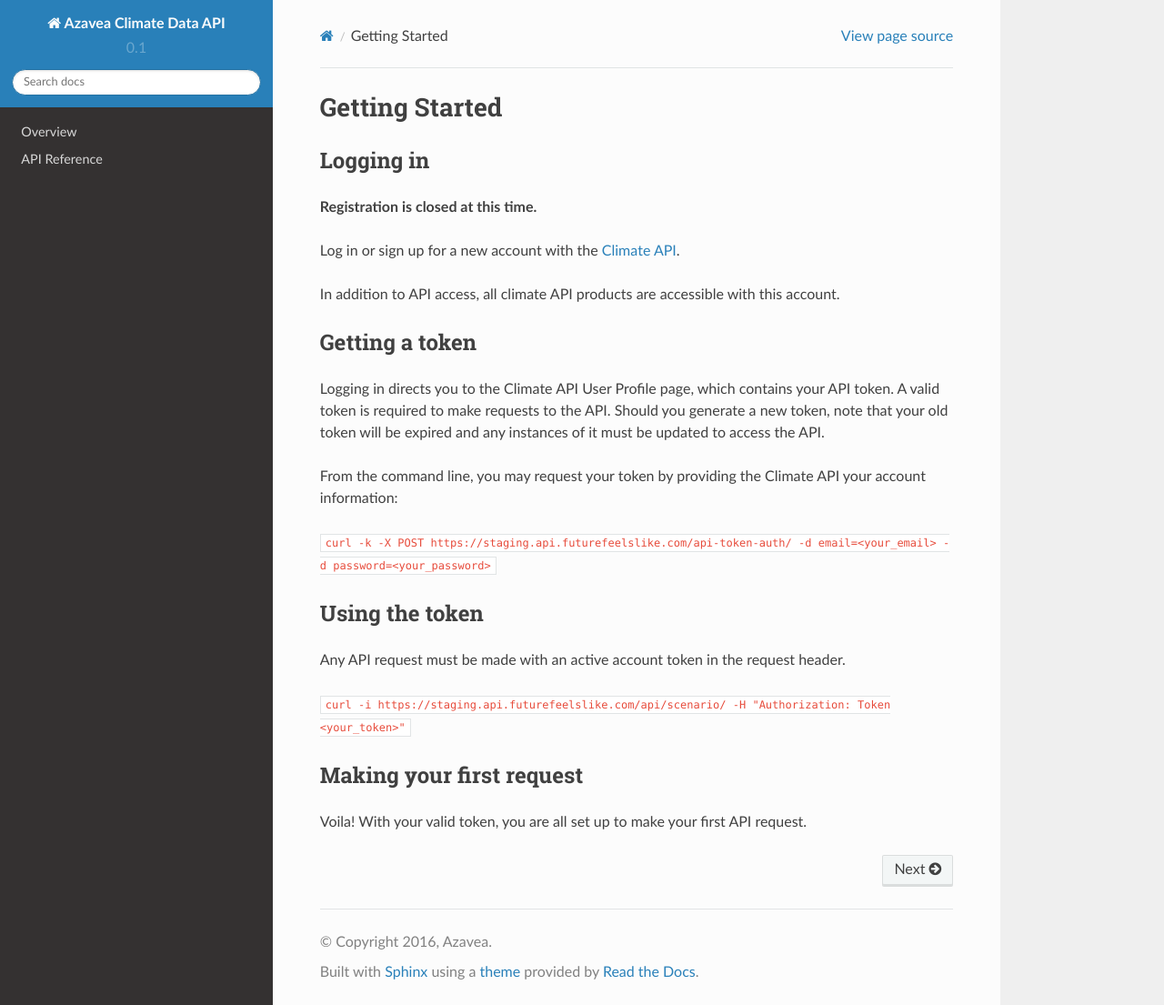
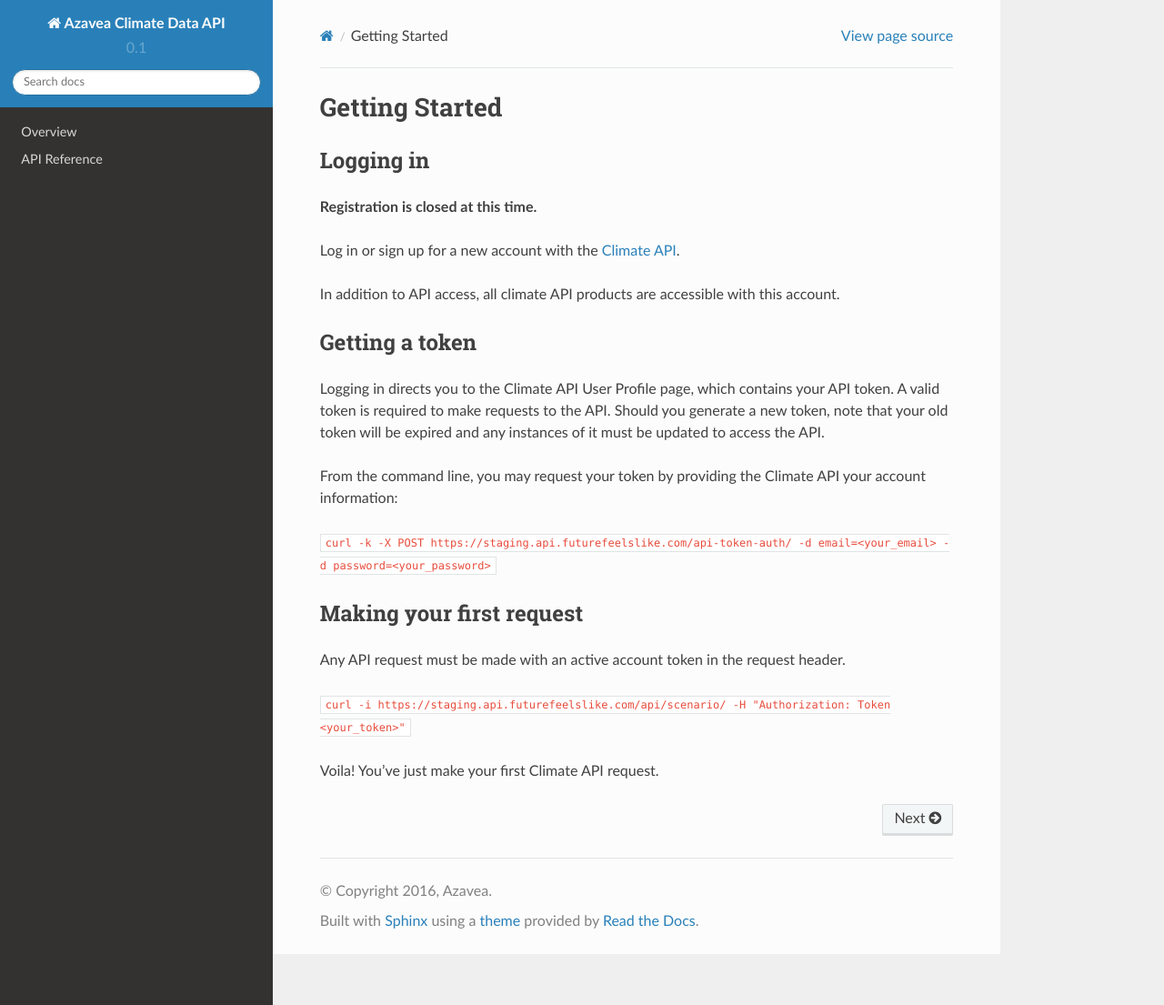
Before and after one commit to azavea/climate-change-api, a Sphinx documentation site: the page built from doc/source/index.rst, in a window 1280 px wide and 1105 px high. Shown: the whole window at 91% size. Built offline with Sphinx 7.4.7 and the Read the Docs theme 2.0.0, drawn with Linux system fonts in a browser that asks for light colours.

Commit message:
Combine redundant getting started sections

```diff
--- a/doc/source/index.rst
+++ b/doc/source/index.rst
@@ -34,17 +34,13 @@ From the command line, you may request your token by providing the Climate API y
 ``curl -k -X POST https://staging.api.futurefeelslike.com/api-token-auth/ -d email=<your_email> -d password=<your_password>``
 
 
-Using the token
-~~~~~~~~~~~~~~~
+Making your first request
+~~~~~~~~~~~~~~~~~~~~~~~~~
 Any API request must be made with an active account token in the request header.
 
 ``curl -i https://staging.api.futurefeelslike.com/api/scenario/ -H "Authorization: Token <your_token>"``
 
-
-Making your first request
-~~~~~~~~~~~~~~~~~~~~~~~~~
-
-Voila! With your valid token, you are all set up to make your first API request.
+Voila! You've just make your first Climate API request.
 
 
 .. URLS:
```
